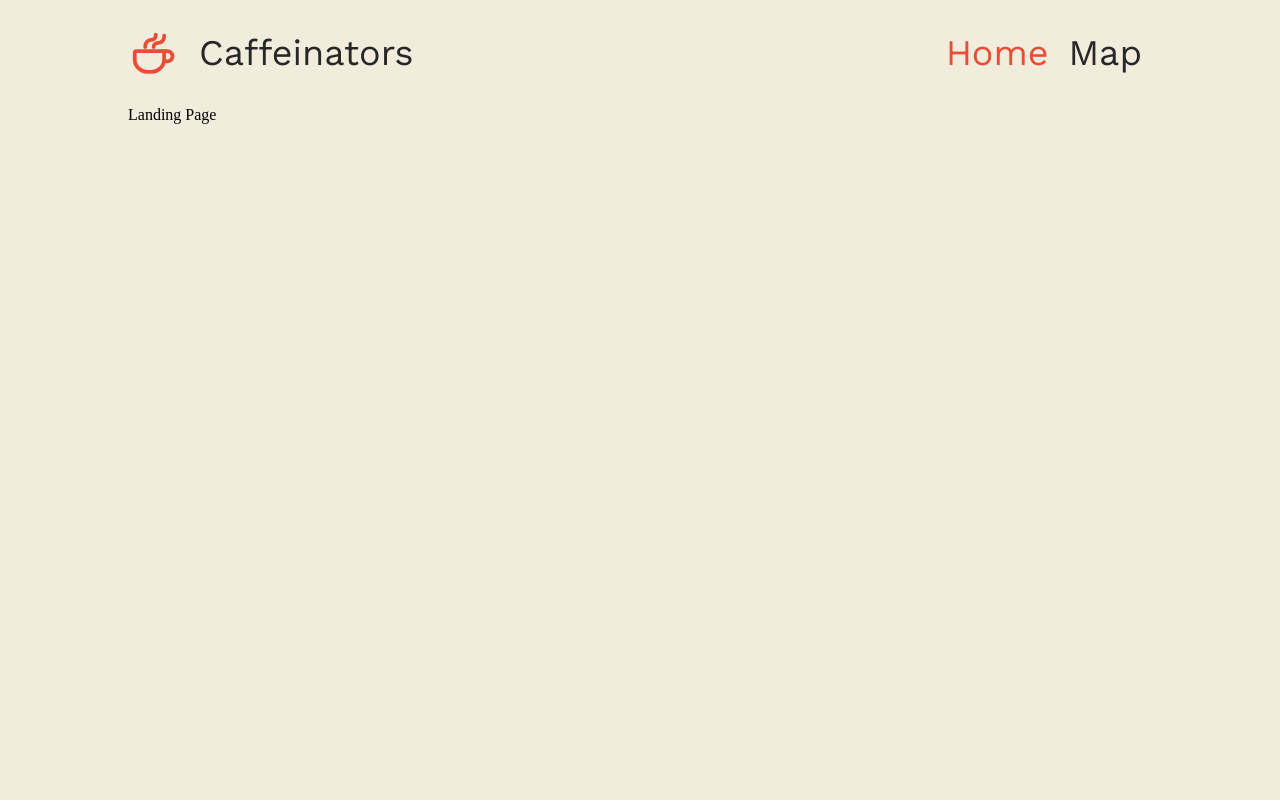
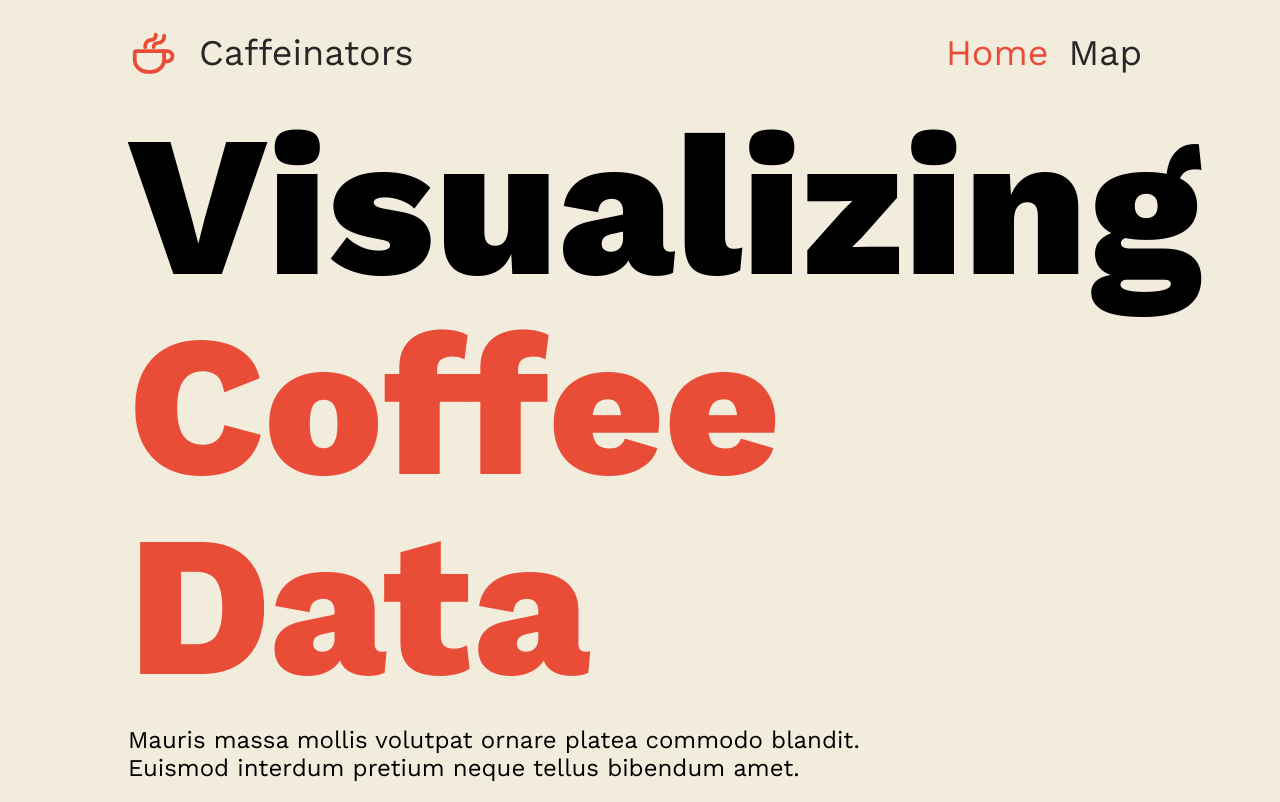
Before and after one commit to EduardvonBriesen/coffeenators, a React (Create React App) app: page / in a window 1280 px wide. Built offline with nearby package versions, Linux system fonts and the light colour scheme.

Commit message:
updated Home page

```diff
--- a/public/index.html
+++ b/public/index.html
@@ -14,7 +14,7 @@
   </style>
   <link rel="preconnect" href="https://fonts.googleapis.com">
   <link rel="preconnect" href="https://fonts.gstatic.com" crossorigin>
-  <link href="https://fonts.googleapis.com/css2?family=Work+Sans&display=swap" rel="stylesheet">
+  <link href="https://fonts.googleapis.com/css2?family=Work+Sans:wght@400;800&display=swap" rel="stylesheet">
   <noscript>You need to enable JavaScript to run this app.</noscript>
   <div id="root"></div>
 </body>
--- a/src/App.tsx
+++ b/src/App.tsx
@@ -4,16 +4,26 @@ import Map from "./components/map/Map";
 import Home from "./pages/Home";
 import Layout from "./layout/Layout";
 
+const AppContainer = styled.div`
+  font-family: "Work Sans";
+  font-style: normal;
+  font-weight: 500;
+  font-size: 36px;
+  line-height: 42px;
+`;
+
 function App() {
   return (
-      <BrowserRouter>
+    <BrowserRouter>
+      <AppContainer>
         <Layout>
           <Routes>
             <Route path="/" element={<Home />} />
             <Route path="/map" element={<Map />} />
           </Routes>
         </Layout>
-      </BrowserRouter>
+      </AppContainer>
+    </BrowserRouter>
   );
 }
 
--- a/src/layout/Header.tsx
+++ b/src/layout/Header.tsx
@@ -12,12 +12,6 @@ const HeaderContainer = styled.nav`
   width: 100%;
   padding: 2rem 0 2rem 0;
   background-color: ${(props) => props.theme.colors.background};
-
-  font-family: "Work Sans";
-  font-style: normal;
-  font-weight: 500;
-  font-size: 36px;
-  line-height: 42px;
 `;
 
 const Logo = styled.div`
--- a/src/pages/Home.tsx
+++ b/src/pages/Home.tsx
@@ -1,7 +1,36 @@
 import React from "react";
+import styled from "styled-components";
+
+const Headline = styled.h1`
+  font-weight: 800;
+  font-size: 200px;
+  line-height: 200px;
+  margin: 0;
+`;
+
+const Accent = styled.span`
+  color: ${(props) => props.theme.colors.primary};
+`;
+
+const SubHeadline = styled.h2`
+  max-width: 750px;
+  font-weight: 400;
+  font-size: 24px;
+  line-height: 28px;
+`;
 
 function Home() {
-  return <div>Landing Page</div>;
+  return (
+    <>
+      <Headline>
+        Visualizing <Accent>Coffee Data</Accent>
+      </Headline>
+      <SubHeadline>
+        Mauris massa mollis volutpat ornare platea commodo blandit. Euismod
+        interdum pretium neque tellus bibendum amet.
+      </SubHeadline>
+    </>
+  );
 }
 
 export default Home;
```
